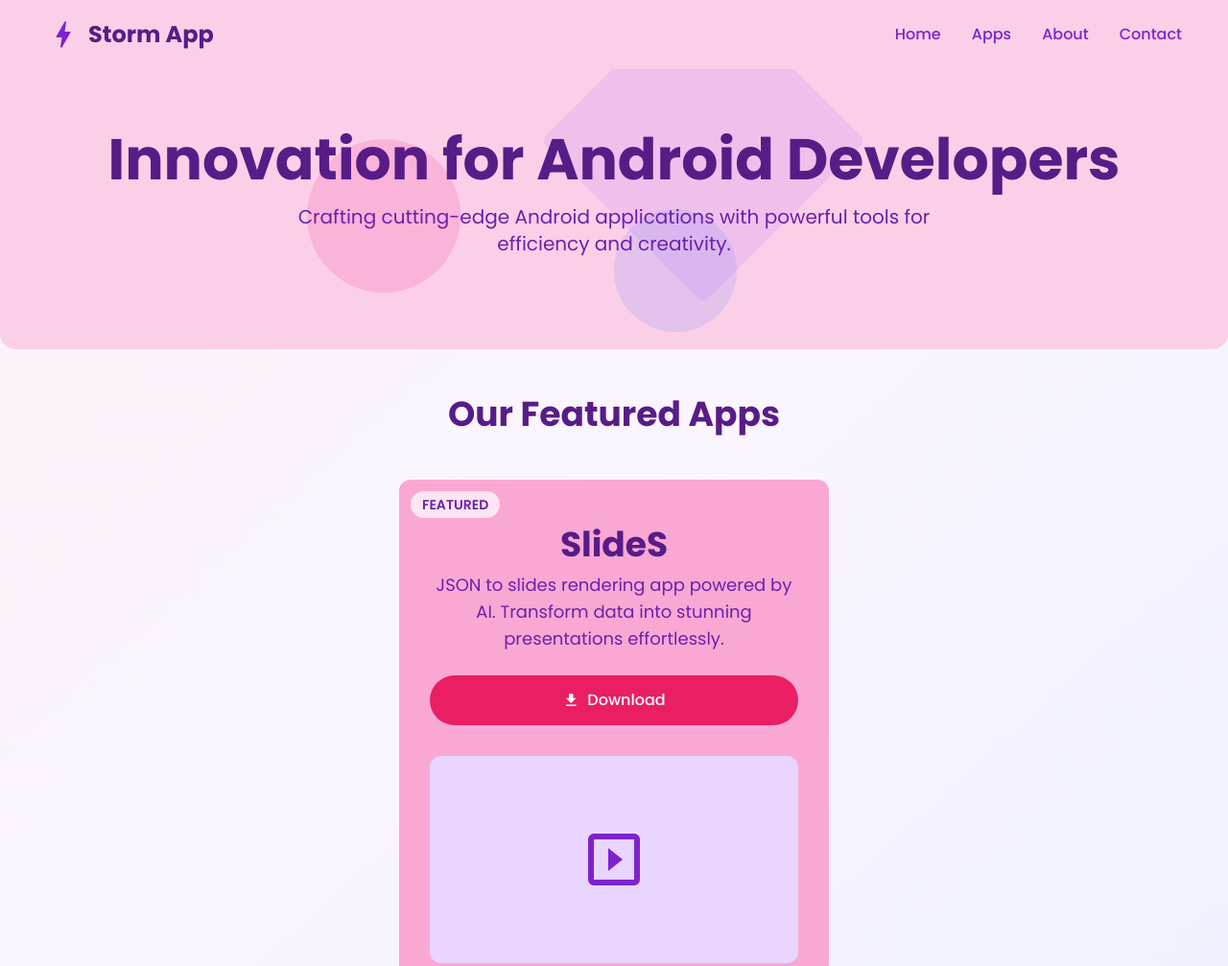
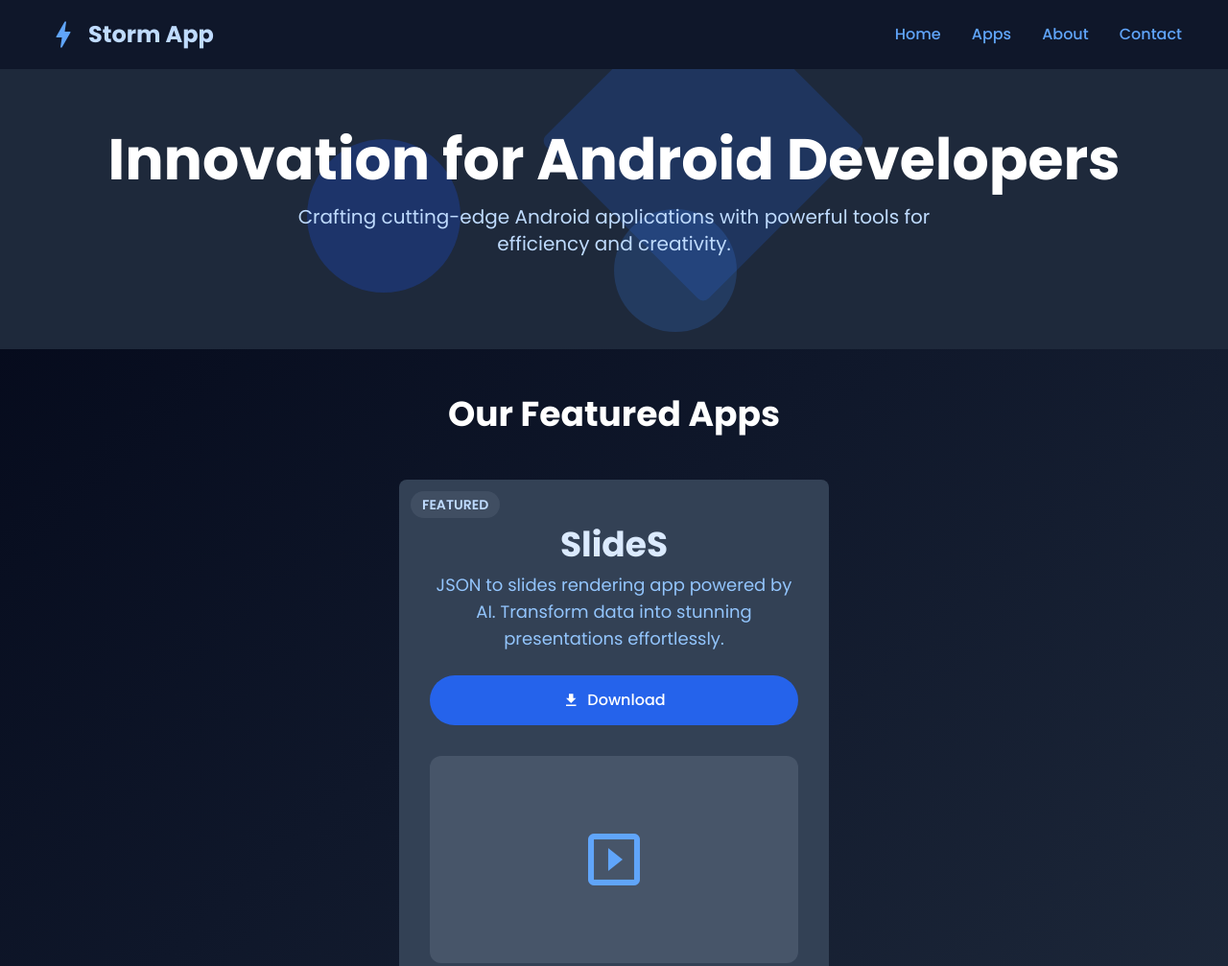
Before and after one commit to NikitHamal/StormApps, a plain HTML site: page index.html in a window 1280 px wide. Shown: the top 1007 px of the page at 96% size. Drawn offline with nearby package versions, Linux system fonts and the light colour scheme.

Commit message:
Update index.html

```diff
--- a/index.html
+++ b/index.html
@@ -13,25 +13,26 @@
     <style>
         body {
             font-family: 'Poppins', sans-serif;
-            background-color: #F8EDF3; /* Light pink/purple background */
+            background-color: #0F172A; /* Slate 950 - very dark blue */
         }
         .material-shapes {
             position: relative;
             overflow: hidden;
-            border-radius: 12px; /* Consistent 8px corner radius */
+            border-radius: 8px; /* Consistent 8px corner radius */
         }
         .hero-section {
-            background-color: #FFCDD2; /* Lighter pink for hero */
+            background-color: #1E293B; /* Slate 800 - dark blue */
             padding-bottom: 4rem; /* Adjusted padding */
-            border-bottom-left-radius: 16px; /* Changed from 4rem to 16px */
-            border-bottom-right-radius: 16px; /* Changed from 4rem to 16px */
         }
         .download-button {
-            background-color: #E91E63; /* Deep pink for download button */
+            background-color: #2563EB; /* Blue 600 */
             color: white;
-            border-radius: 60px; /* Fully rounded */
+            border-radius: 9999px; /* Fully rounded */
             padding: 0.75rem 2rem;
             font-weight: 500;
+        }
+        .download-button:hover {
+            background-color: #1D4ED8; /* Blue 700 on hover */
         }
 
         /* Carousel specific styles */
@@ -57,7 +58,6 @@
             padding-right: 1rem; /* Adjust padding due to full width */
         }
 
-
         /* Pagination dots style - Smaller */
         .carousel-pagination {
             display: flex;
@@ -69,21 +69,19 @@
             height: 8px; /* Smaller dot size */
             width: 8px;  /* Smaller dot size */
             margin: 0 4px; /* Slightly smaller margin between dots */
-            background-color: #bbb;
+            background-color: #475569; /* Slate 600 - for inactive dots */
             border-radius: 50%;
             display: inline-block;
             transition: background-color 0.3s ease;
         }
         .dot.active {
-            background-color: #717171;
+            background-color: #2563EB; /* Blue 600 - for active dot */
         }
 
         /* Responsive adjustments */
         @media (max-width: 767px) {
             .hero-section {
                 padding-bottom: 3rem;
-                border-bottom-left-radius: 16px; /* Consistent 16px for mobile */
-                border-bottom-right-radius: 16px; /* Consistent 16px for mobile */
             }
             .hero-section h1 {
                 font-size: 2.5rem; /* Smaller heading on mobile */
@@ -106,68 +104,67 @@
         }
     </style>
 </head>
-<body class="bg-gradient-to-br from-pink-50 via-purple-50 to-indigo-50 min-h-screen">
+<body class="bg-gradient-to-br from-slate-950 via-slate-900 to-slate-800 min-h-screen">
 
     <!-- Header -->
-    <header class="bg-pink-200 py-4 px-4 md:px-12 flex justify-between items-center relative z-10">
+    <header class="bg-slate-900 py-4 px-4 md:px-12 flex justify-between items-center relative z-10">
         <div class="flex items-center space-x-2">
-            <span class="material-icons text-purple-700 text-3xl md:text-4xl">bolt</span> <!-- Bolt icon for Storm App -->
-            <span class="text-purple-900 text-xl md:text-2xl font-bold">Storm App</span>
+            <span class="material-icons text-blue-400 text-3xl md:text-4xl">bolt</span> <!-- Bolt icon for Storm App -->
+            <span class="text-blue-200 text-xl md:text-2xl font-bold">Storm App</span>
         </div>
-        <!-- Mobile Menu Button (functionality not implemented, but present for UI consistency) -->
-        <button class="md:hidden text-purple-700 p-2 rounded-full focus:outline-none focus:ring-2 focus:ring-purple-500">
+        <!-- Mobile Menu Button -->
+        <button class="md:hidden text-blue-400 p-2 rounded-full focus:outline-none">
             <span class="material-icons text-3xl">menu</span>
         </button>
         <!-- Desktop Navigation -->
         <nav class="hidden md:flex space-x-8">
-            <a href="#" class="text-purple-700 hover:text-purple-900 font-medium">Home</a>
-            <a href="#" class="text-purple-700 hover:text-purple-900 font-medium">Apps</a> <!-- Removed href="apps.html" -->
-            <a href="#" class="text-purple-700 hover:text-purple-900 font-medium">About</a>
-            <a href="#" class="text-purple-700 hover:text-purple-900 font-medium">Contact</a>
+            <a href="#" class="text-blue-400 hover:text-blue-200 font-medium">Home</a>
+            <a href="#" class="text-blue-400 hover:text-blue-200 font-medium">Apps</a>
+            <a href="#" class="text-blue-400 hover:text-blue-200 font-medium">About</a>
+            <a href="#" class="text-blue-400 hover:text-blue-200 font-medium">Contact</a>
         </nav>
     </header>
 
     <!-- Hero Section -->
-    <section class="hero-section bg-pink-200 text-center py-12 md:py-16 relative overflow-hidden">
+    <section class="hero-section bg-slate-800 text-center py-12 md:py-16 relative overflow-hidden">
         <div class="container mx-auto px-4 relative z-10">
-            <h1 class="text-4xl md:text-6xl font-bold text-purple-900 leading-tight mb-4">
+            <h1 class="text-white text-4xl md:text-6xl font-bold leading-tight mb-4">
                 Innovation for Android Developers
             </h1>
-            <p class="text-base md:text-xl text-purple-800 mb-6 md:mb-8 max-w-2xl mx-auto">
+            <p class="text-blue-200 text-base md:text-xl mb-6 md:mb-8 max-w-2xl mx-auto">
                 Crafting cutting-edge Android applications with powerful tools for efficiency and creativity.
             </p>
-            <!-- Removed "View Our Apps" button entirely -->
         </div>
         <!-- Abstract Shapes for background (no animations) -->
         <div class="absolute inset-0 z-0">
-            <div class="absolute top-1/4 left-1/4 w-32 h-32 md:w-40 md:h-40 bg-pink-400 rounded-full opacity-30"></div>
-            <div class="absolute bottom-1/3 right-1/3 w-48 h-48 md:w-60 md:h-60 bg-purple-400 rounded-lg transform rotate-45 opacity-20"></div>
-            <div class="absolute top-1/2 left-1/2 w-24 h-24 md:w-32 md:h-32 bg-indigo-400 rounded-full opacity-20"></div>
+            <div class="absolute top-1/4 left-1/4 w-32 h-32 md:w-40 md:h-40 bg-blue-700 rounded-full opacity-30"></div>
+            <div class="absolute bottom-1/3 right-1/3 w-48 h-48 md:w-60 md:h-60 bg-blue-600 rounded-lg transform rotate-45 opacity-20"></div>
+            <div class="absolute top-1/2 left-1/2 w-24 h-24 md:w-32 md:h-32 bg-blue-500 rounded-full opacity-20"></div>
         </div>
     </section>
 
     <!-- Featured Apps Section (Carousel) -->
     <section class="py-12 px-0">
-        <h2 class="text-3xl md:text-4xl font-bold text-purple-900 text-center mb-8 md:mb-12">Our Featured Apps</h2>
+        <h2 class="text-white text-3xl md:text-4xl font-bold text-center mb-8 md:mb-12">Our Featured Apps</h2>
 
         <div id="appCarousel" class="carousel-container flex pb-4">
 
             <!-- SlideS App Card -->
             <div class="carousel-item">
-                <div class="material-shapes bg-pink-300 p-6 md:p-8 pt-10 md:pt-12 text-center relative mx-auto max-w-md">
-                    <span class="absolute top-3 left-3 text-xs md:text-sm font-semibold text-purple-800 bg-white bg-opacity-70 px-2 py-0.5 md:px-3 md:py-1 rounded-full">FEATURED</span>
+                <div class="material-shapes bg-slate-700 p-6 md:p-8 pt-10 md:pt-12 text-center relative mx-auto max-w-md">
+                    <span class="absolute top-3 left-3 text-xs md:text-sm font-semibold text-blue-200 bg-slate-600 bg-opacity-70 px-2 py-0.5 md:px-3 md:py-1 rounded-full">FEATURED</span>
                     <div class="relative z-10">
-                        <h3 class="text-3xl md:text-4xl font-bold text-purple-900 mb-2">SlideS</h3>
-                        <p class="text-purple-800 mb-4 md:mb-6 text-sm md:text-lg">
+                        <h3 class="text-blue-100 text-3xl md:text-4xl font-bold mb-2">SlideS</h3>
+                        <p class="text-blue-300 mb-4 md:mb-6 text-sm md:text-lg">
                             JSON to slides rendering app powered by AI. Transform data into stunning presentations effortlessly.
                         </p>
-                        <a href="#" class="download-button inline-flex items-center justify-center text-sm md:text-base"> <!-- Removed href="apps.html#slides" -->
+                        <a href="slides.apk" class="download-button inline-flex items-center justify-center text-sm md:text-base">
                             <span class="material-icons mr-2 text-base md:text-lg">download</span>
                             Download
                         </a>
-                        <div class="mt-6 md:mt-8 relative w-full aspect-video bg-purple-200 rounded-xl overflow-hidden flex items-center justify-center">
+                        <div class="mt-6 md:mt-8 relative w-full aspect-video bg-slate-600 rounded-xl overflow-hidden flex items-center justify-center">
                             <!-- Placeholder for Slides UI - example a simple presentation slide icon -->
-                            <span class="material-icons text-purple-700 text-6xl md:text-7xl">slideshow</span>
+                            <span class="material-icons text-blue-400 text-6xl md:text-7xl">slideshow</span>
                             <!-- Placeholder image for Slides - similar to the screenshot for visual consistency -->
                             <img src="https://placehold.co/400x200/F0F0F0/000000?text=Slides+App+UI" alt="Slides App UI Placeholder" class="absolute inset-0 w-full h-full object-cover opacity-0">
                         </div>
@@ -177,20 +174,20 @@
 
             <!-- Scrapy App Card -->
             <div class="carousel-item">
-                <div class="material-shapes bg-indigo-300 p-6 md:p-8 pt-10 md:pt-12 text-center relative mx-auto max-w-md">
-                    <span class="absolute top-3 left-3 text-xs md:text-sm font-semibold text-purple-800 bg-white bg-opacity-70 px-2 py-0.5 md:px-3 md:py-1 rounded-full">FEATURED</span>
+                <div class="material-shapes bg-slate-700 p-6 md:p-8 pt-10 md:pt-12 text-center relative mx-auto max-w-md">
+                    <span class="absolute top-3 left-3 text-xs md:text-sm font-semibold text-blue-200 bg-slate-600 bg-opacity-70 px-2 py-0.5 md:px-3 md:py-1 rounded-full">FEATURED</span>
                     <div class="relative z-10">
-                        <h3 class="text-3xl md:text-4xl font-bold text-purple-900 mb-2">Scrapy</h3>
-                        <p class="text-purple-800 mb-4 md:mb-6 text-sm md:text-lg">
+                        <h3 class="text-blue-100 text-3xl md:text-4xl font-bold mb-2">Scrapy</h3>
+                        <p class="text-blue-300 mb-4 md:mb-6 text-sm md:text-lg">
                             Advanced powerful web scraping app. Extract data from the web with precision and speed.
                         </p>
-                        <a href="#" class="download-button inline-flex items-center justify-center text-sm md:text-base"> <!-- Removed href="apps.html#scrapy" -->
+                        <a href="scrapy.apk" class="download-button inline-flex items-center justify-center text-sm md:text-base">
                             <span class="material-icons mr-2 text-base md:text-lg">download</span>
                             Download
                         </a>
-                        <div class="mt-6 md:mt-8 relative w-full aspect-video bg-purple-200 rounded-xl overflow-hidden flex items-center justify-center">
+                        <div class="mt-6 md:mt-8 relative w-full aspect-video bg-slate-600 rounded-xl overflow-hidden flex items-center justify-center">
                             <!-- Placeholder for Scrapy UI - example a spiderweb icon -->
-                            <span class="material-icons text-purple-700 text-6xl md:text-7xl">data_object</span>
+                            <span class="material-icons text-blue-400 text-6xl md:text-7xl">data_object</span>
                             <!-- Placeholder image for Scrapy -->
                             <img src="https://placehold.co/400x200/F0F0F0/000000?text=Scrapy+App+UI" alt="Scrapy App UI Placeholder" class="absolute inset-0 w-full h-full object-cover opacity-0">
                         </div>
@@ -200,20 +197,20 @@
 
             <!-- TTS Render App Card -->
             <div class="carousel-item">
-                <div class="material-shapes bg-purple-300 p-6 md:p-8 pt-10 md:pt-12 text-center relative mx-auto max-w-md">
-                    <span class="absolute top-3 left-3 text-xs md:text-sm font-semibold text-purple-800 bg-white bg-opacity-70 px-2 py-0.5 md:px-3 md:py-1 rounded-full">FEATURED</span>
+                <div class="material-shapes bg-slate-700 p-6 md:p-8 pt-10 md:pt-12 text-center relative mx-auto max-w-md">
+                    <span class="absolute top-3 left-3 text-xs md:text-sm font-semibold text-blue-200 bg-slate-600 bg-opacity-70 px-2 py-0.5 md:px-3 md:py-1 rounded-full">FEATURED</span>
                     <div class="relative z-10">
-                        <h3 class="text-3xl md:text-4xl font-bold text-purple-900 mb-2">TTS Render</h3>
-                        <p class="text-purple-800 mb-4 md:mb-6 text-sm md:text-lg">
+                        <h3 class="text-blue-100 text-3xl md:text-4xl font-bold mb-2">TTS Render</h3>
+                        <p class="text-blue-300 mb-4 md:mb-6 text-sm md:text-lg">
                             Advanced offline on-device text to speech renderer app. High-quality speech generation, no internet needed.
                         </p>
-                        <a href="#" class="download-button inline-flex items-center justify-center text-sm md:text-base"> <!-- Removed href="apps.html#ttsrender" -->
+                        <a href="tts.apk" class="download-button inline-flex items-center justify-center text-sm md:text-base">
                             <span class="material-icons mr-2 text-base md:text-lg">download</span>
                             Download
                         </a>
-                        <div class="mt-6 md:mt-8 relative w-full aspect-video bg-purple-200 rounded-xl overflow-hidden flex items-center justify-center">
+                        <div class="mt-6 md:mt-8 relative w-full aspect-video bg-slate-600 rounded-xl overflow-hidden flex items-center justify-center">
                             <!-- Placeholder for TTS Render UI - example a volume icon -->
-                            <span class="material-icons text-purple-700 text-6xl md:text-7xl">volume_up</span>
+                            <span class="material-icons text-blue-400 text-6xl md:text-7xl">volume_up</span>
                             <!-- Placeholder image for TTS Render -->
                             <img src="https://placehold.co/400x200/F0F0F0/000000?text=TTS+Render+UI" alt="TTS Render App UI Placeholder" class="absolute inset-0 w-full h-full object-cover opacity-0">
                         </div>
@@ -262,4 +259,4 @@
     </script>
 
 </body>
-                        </html>
+    </html>
```
